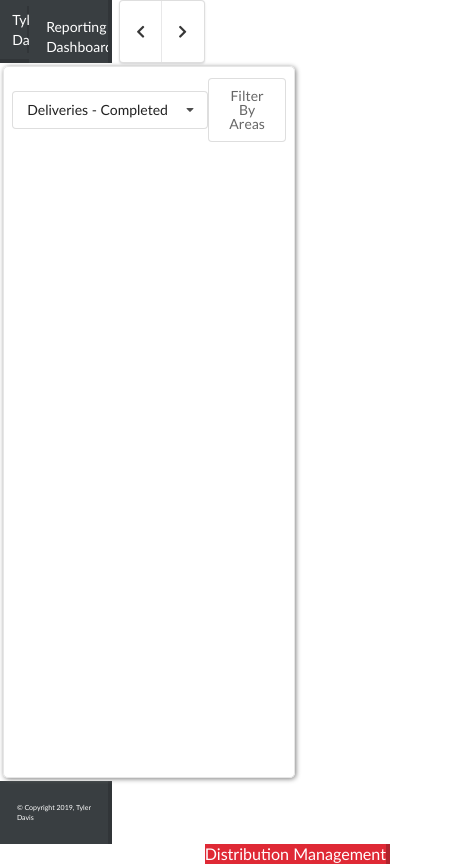
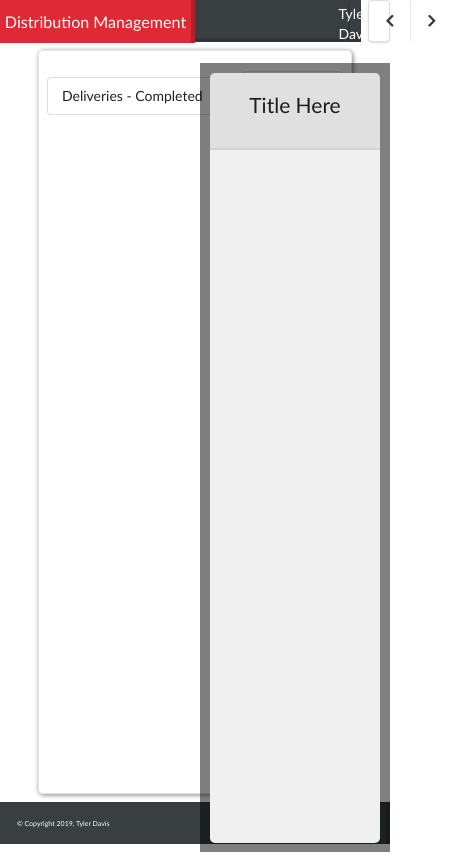
Before and after one commit to AttemptedCollective/Accessible-Warehouse, a website: page src/warehouse.html in a window 390 px wide. Shown: the whole page, 453 px wide, since content can reach past the window. Drawn offline with nearby package versions, Linux system fonts and the light colour scheme; no server answers.

Commit message:
Created Overlay for Delivery Input
Updated CSS to crerate hidden overlay element that will be used to hold the form for delviery input

Also removed transistion.css

```diff
--- a/src/assets/css/main.css
+++ b/src/assets/css/main.css
@@ -281,7 +281,48 @@ canvas {
 \*------------------------------------------------*/
 
 .tableArea {
-  margin: auto 1vw;
+    margin: auto 1vw;
+}
+
+/*------------------------------------------------*\
+    Overlay Design
+\*------------------------------------------------*/
+overlay {
+    position: fixed; /* Sit on top of the page content */
+    height: 93.5%;
+    width: calc(100% - 200px);
+    top: 7.5%;
+    left: 200px;
+    right: 0;
+    bottom: 0;
+    background-color: rgba(0,0,0,0.5); /* Black background with opacity */
+    padding: 2.5%;
+    display: grid;
+    grid-template-rows: 10% 90%;
+}
+
+overlayTitle {
+    background-color: #e0e0e0;
+    width: 100%;
+    height: 100%;
+    border-radius: 5px 5px 0 0;
+    border-bottom: lightgray;
+    border-bottom-width: 2px;
+    border-bottom-style: solid;
+}
+
+overlayTitle > p {
+    height: 20%;
+    font-size: 1.5em;
+    text-align: center;
+    padding-top: 2vh;
+}
+
+overlayOptions {
+    background-color: #f0f0f0;
+    width: 100%;
+    height: 100%;
+    border-radius: 0 0 5px 5px;
 }
 
 
@@ -293,10 +334,10 @@ canvas {
     body {
         display: grid;
         grid-template-areas:
-        "userarea sidebar"
-        "displayarea displayarea    "
-        "copyright copyright";
-        grid-template-rows: 7.5% 85% 7.5%;
-        grid-template-columns: 7.5% 1fr;
+        "logoarea logoarea userarea userarea"
+        ". displayarea displayarea ."
+        "copyright copyright copyright copyright";
+        grid-template-rows: 5% 90% 5%;
+        grid-template-columns: 7.5% 42.5% 42.5% 7.5%;
     }
 }
--- a/src/assets/css/transition.css
+++ /dev/null
@@ -1,17 +0,0 @@
-/*------------------------------------------------*\
-    Transition
-\*------------------------------------------------*/
-
-html {
-    background-color: #FEFDFF;
-}
-
-body {
-    opacity: 1;
-    transition: 1s opacity;
-}
-
-body.fade-out {
-    opacity: 0;
-    transition: none;
-}
--- a/src/warehouse.html
+++ b/src/warehouse.html
@@ -34,6 +34,12 @@
     <copyright><p>&copy; Copyright 2019, Tyler Davis</p></copyright>
     <holder><displayArea>
     </displayArea></holder>
+    <overlay class="">
+        <overlayTitle><p align="center">Title Here</p></overlayTitle>
+        <overlayOptions>
+            <form action=""></form>
+        </overlayOptions>
+    </overlay>
 </body>
 
 <div class="ui right floated pagination menu footerMenu">
```
Also changed, not shown: src/index.html (+0 -1 lines).
